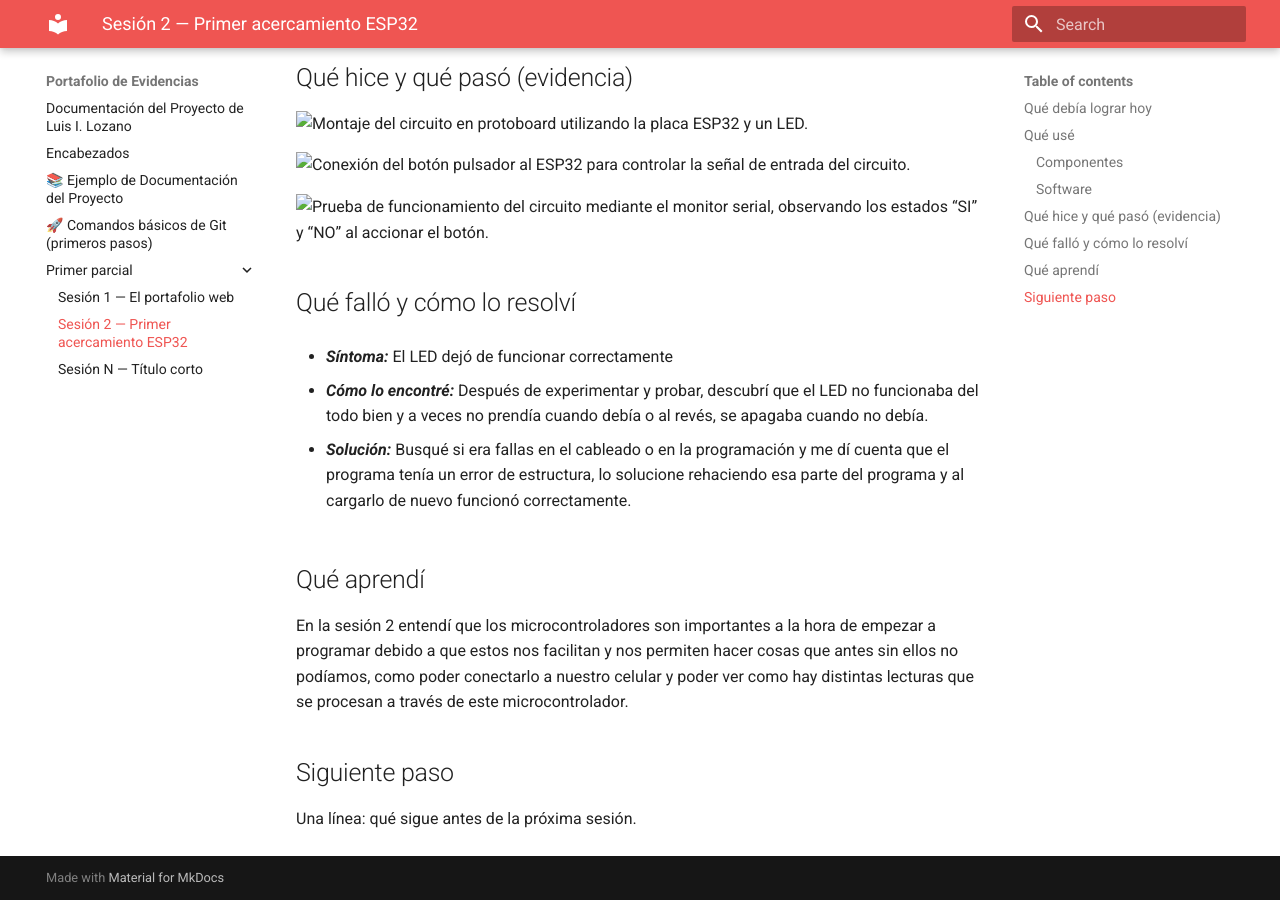
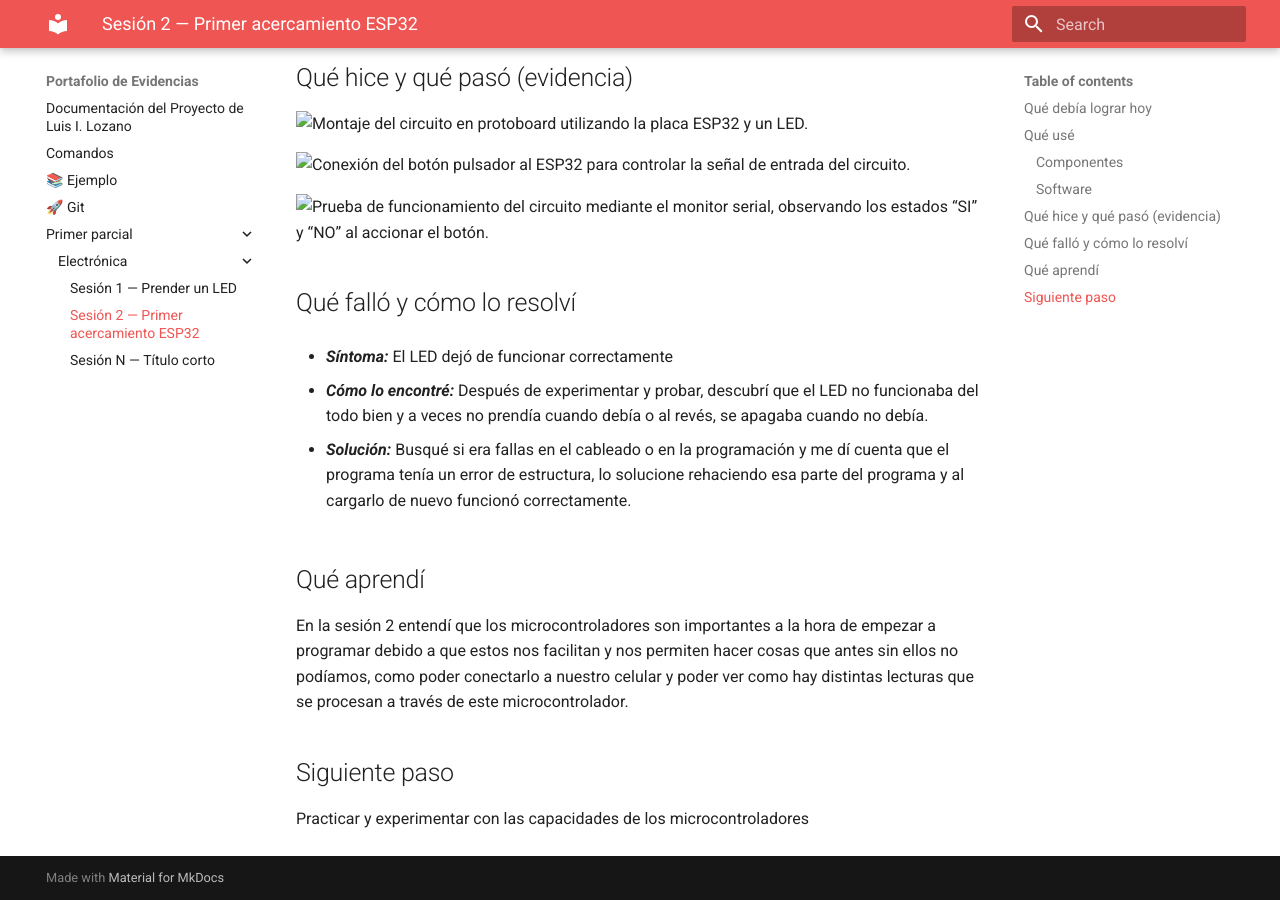
Before and after one commit to LuisILG/Bitacora_LuisO26, an MkDocs documentation site: the page built from docs/Primer_parcial/Electrónica/Sesion3.md, in a window 1280 px wide and 900 px high, scrolled down 713 px. Built offline with MkDocs 1.6.1 and Material for MkDocs 9.7.7, drawn with Linux system fonts in a browser that asks for light colours.

Commit message:
Cambios esteticos

```diff
--- a/docs/Primer_parcial/Sesion2.md
+++ b/docs/Primer_parcial/Electrónica/Sesion3.md
@@ -48,4 +48,4 @@
 En la sesión 2 entendí que los microcontroladores son importantes a la hora de empezar a programar debido a que estos nos facilitan y nos permiten hacer cosas que antes sin ellos no podíamos, como poder conectarlo a nuestro celular y poder ver como hay distintas lecturas que se procesan a través de este microcontrolador.
 
 ## Siguiente paso
-Una línea: qué sigue antes de la próxima sesión.
+Practicar y experimentar con las capacidades de los microcontroladores
--- a/docs/ejemplo.md
+++ b/docs/ejemplo.md
@@ -1,4 +1,4 @@
-# 📚 Ejemplo de Documentación del Proyecto
+# 📚 Ejemplo
 
 > Plantilla genérica para documentar proyectos académicos o de ingeniería.
 > Copia y adapta las secciones según tu necesidad.
--- a/docs/gitcmds.md
+++ b/docs/gitcmds.md
@@ -1,4 +1,4 @@
-# 🚀 Comandos básicos de Git (primeros pasos)
+# 🚀 Git
 
 En este curso solo usaremos los comandos esenciales de Git para trabajar con repositorios.
 
```
Also changed, not shown: other parts of docs/Primer_parcial/Electrónica/Sesion3.md (+1 -1 lines), docs/Primer_parcial/Electrónica/Sesion2.md (added, +46 -0 lines), docs/Primer_parcial/Sesion1.md (deleted, +0 -42 lines), docs/comandos.md (+1 -0 lines), docs/index.md (+2 -1 lines), docs/Primer_parcial/Electrónica/Sesion4.md (renamed from docs/Primer_parcial/Sesion3.md).
